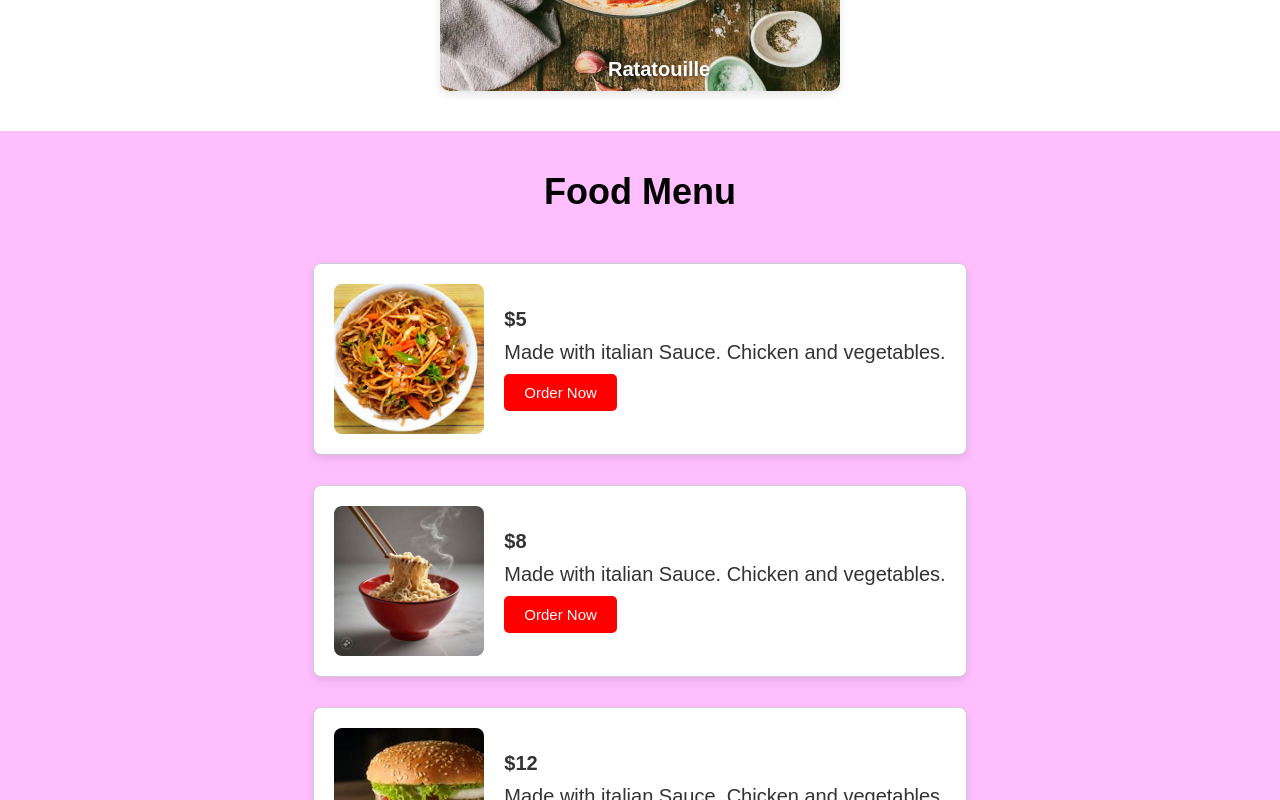
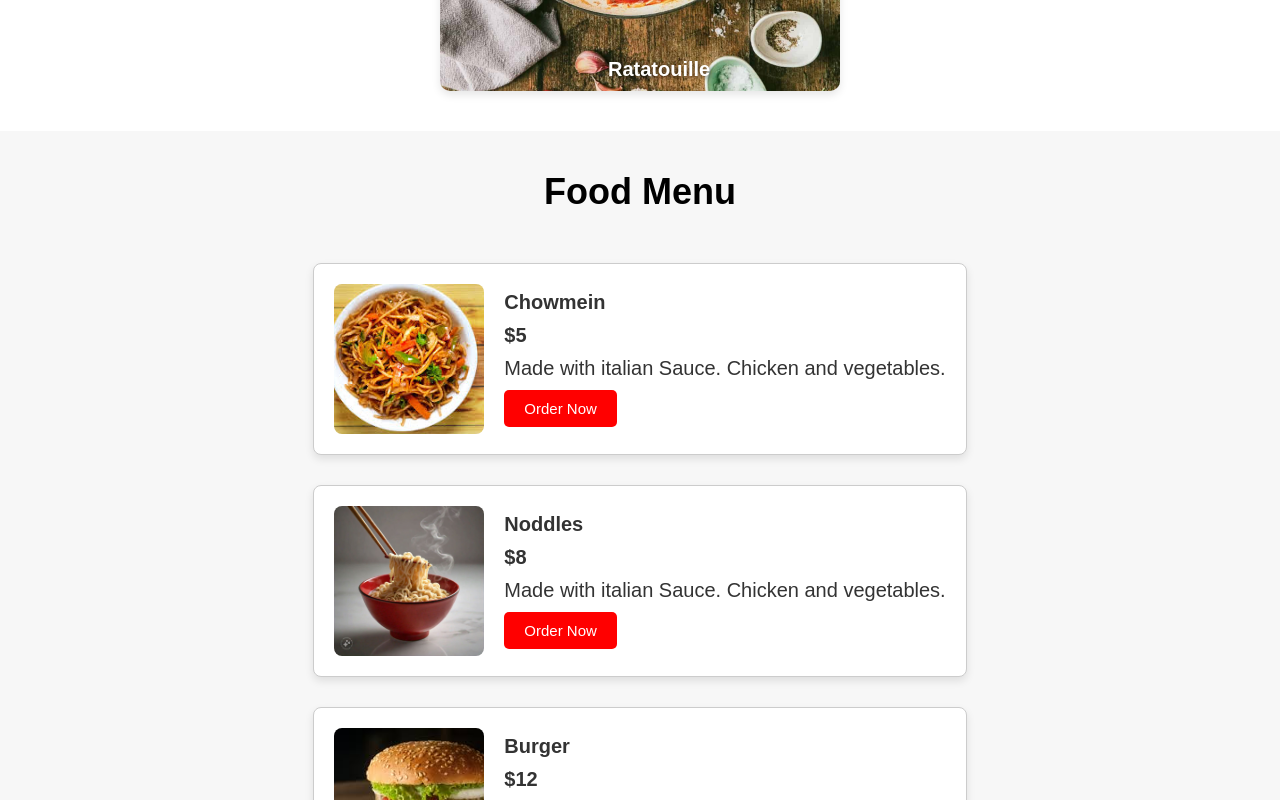
Before and after one commit to Umairkhan1929/wow-food-task, a React (Vite) app in the folder react-food-website/: page / in a window 1280 px wide. Shown: the part 1440-2240 px from the top of the page. Built offline with nearby package versions, Linux system fonts and the light colour scheme.

Commit message:
added card image, name, price and ingredients in food menu section

```diff
--- a/react-food-website/src/App.css
+++ b/react-food-website/src/App.css
@@ -126,7 +126,7 @@ header{
   flex-direction: column;
   align-items: center;
   padding: 40px 20px;
-  background-color: #f7f7;
+  background-color: #f7f7f7;
 }
 
 .food-menu .heading{
--- a/react-food-website/src/App.jsx
+++ b/react-food-website/src/App.jsx
@@ -75,7 +75,7 @@ function App() {
                 <div className='food-card-container'>
                     <img src={food.image} alt={food.name} />
                     <div className='food-card-details'>
-                    {/* <h1>{food.name}</h1> */}
+                    <h1>{food.name}</h1>
                     <h2>{food.price}</h2>
                     <p>{food.ingredients}</p>
                     <button>Order Now</button>
```
